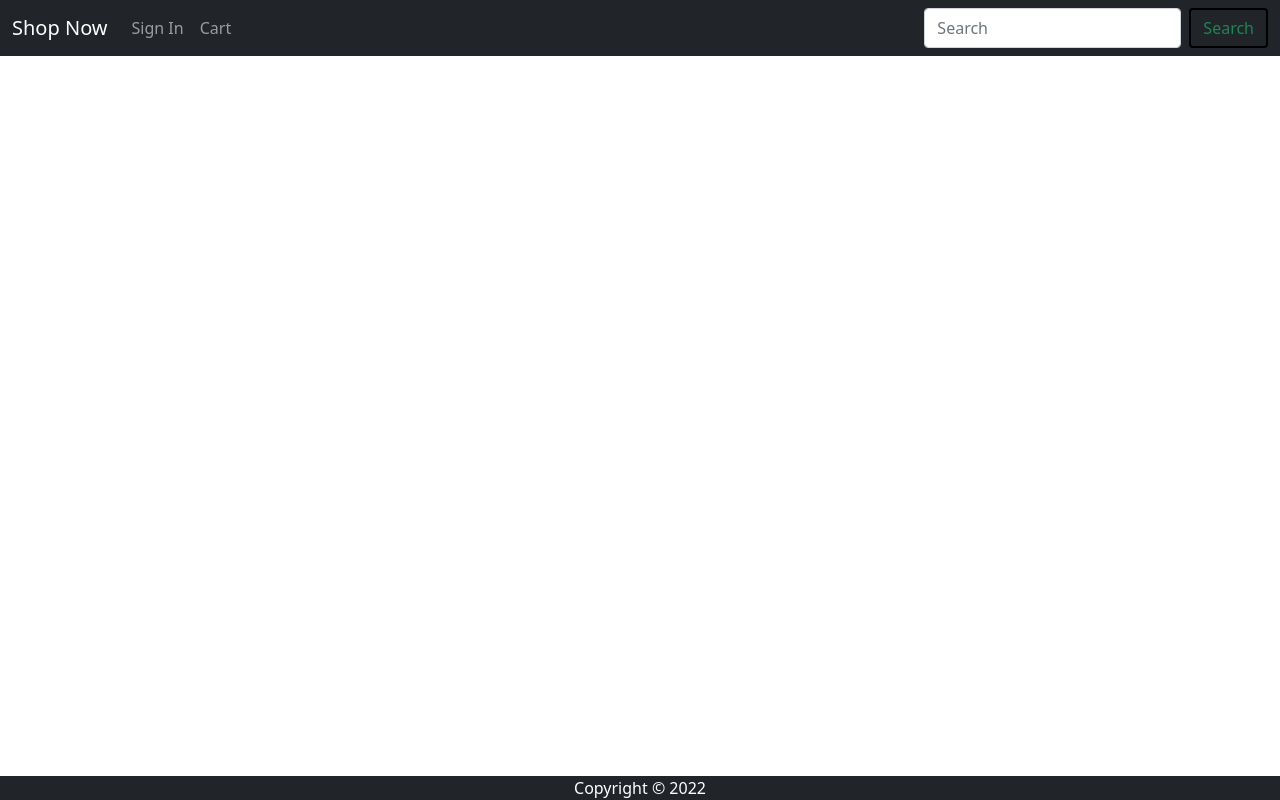
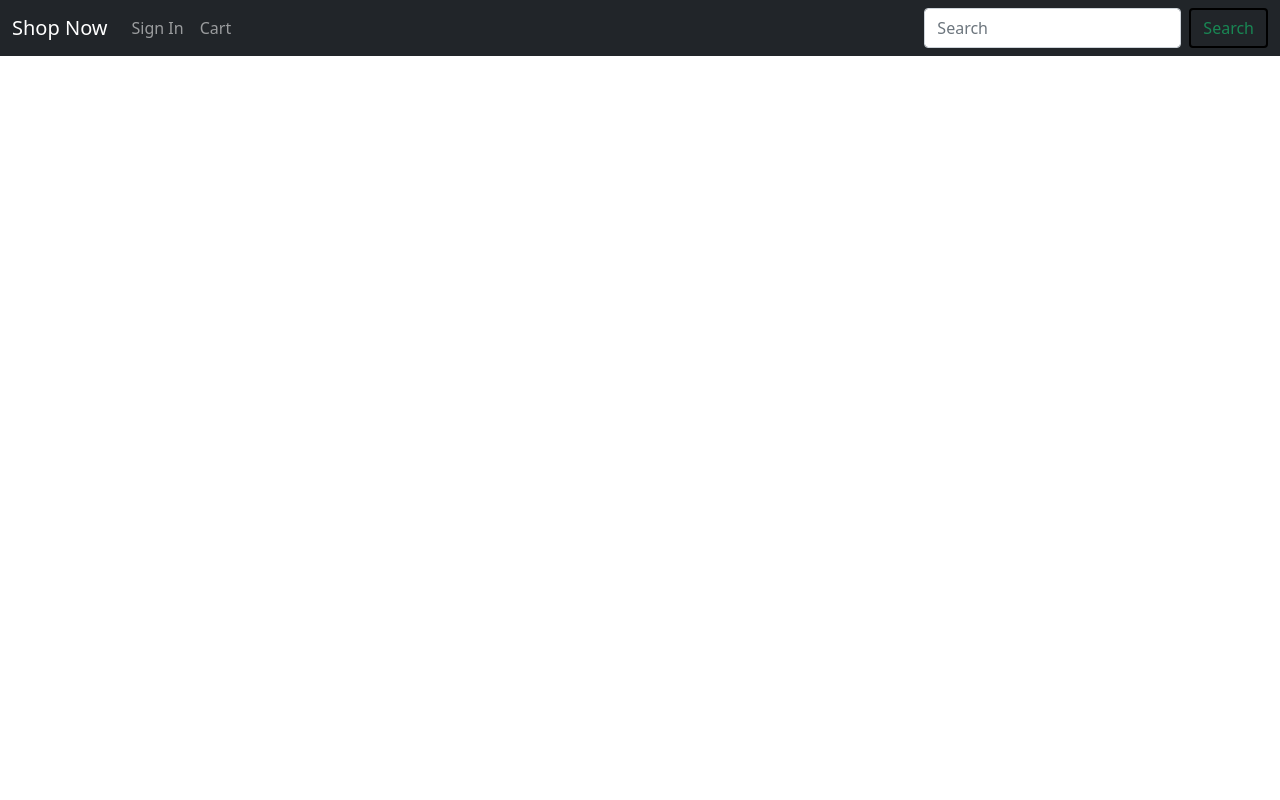
Before and after one commit to Harshit-Banwal/shopnow-app, a React (Create React App) app in the folder frontend/: page /login in a window 1280 px wide. Built offline with nearby package versions, Linux system fonts and the light colour scheme.

Commit message:
footer remove

```diff
--- a/frontend/src/App.js
+++ b/frontend/src/App.js
@@ -1,4 +1,3 @@
-import Footer from './components/Footer';
 import Header from './components/Header';
 import { BrowserRouter, Routes, Route } from 'react-router-dom';
 import { ToastContainer } from 'react-toastify';
@@ -44,10 +43,6 @@ function App() {
             <Route path="/order/:id" element={<OrderScreen />} />
           </Routes>
         </main>
-
-        <footer>
-          <Footer />
-        </footer>
       </div>
     </BrowserRouter>
   );
--- a/frontend/src/components/Footer.jsx
+++ /dev/null
@@ -1,13 +0,0 @@
-import React from 'react';
-
-const footer = () => {
-  return (
-    <>
-      <div className="footer mt-2">
-        <p className="text-center bg-dark text-white"> Copyright &copy; 2022</p>
-      </div>
-    </>
-  );
-};
-
-export default footer;
```
